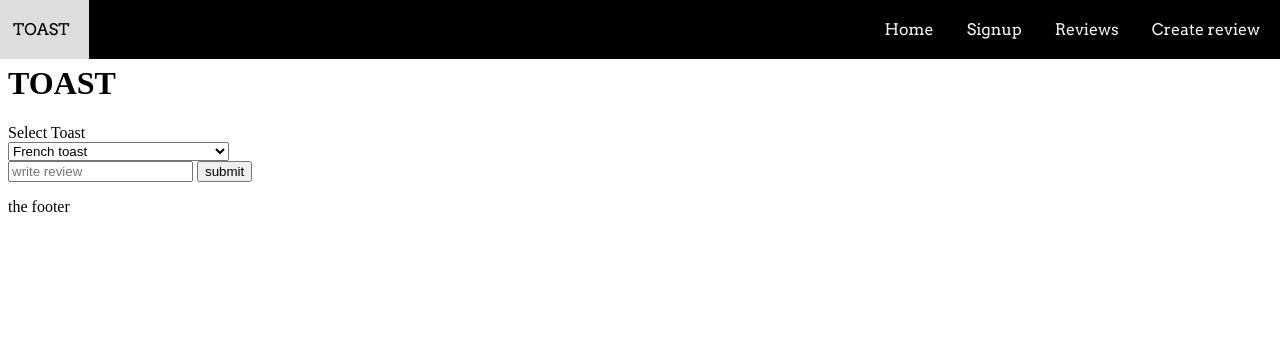
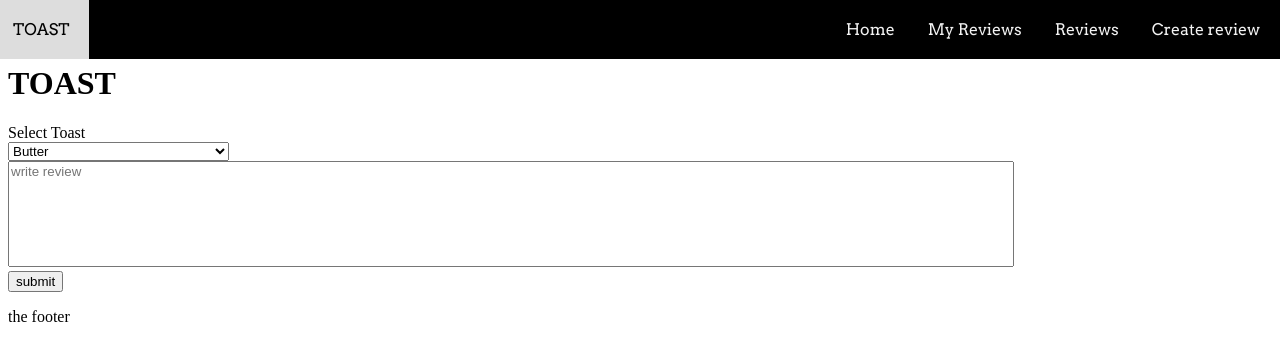
Before and after one commit to fujessica/Toast-website, a Flask app: page /create_review in a window 1280 px wide. Shown: the top 361 px of the page. Run offline with Flask 3, Linux system fonts and the light colour scheme; a user stored in the database is signed in; data comes from the database, SQL or seed files in the repository; both versions use the stored data as it was after the commit.

Commit message:
added limit to reviews per toast

```diff
--- a/routes.py
+++ b/routes.py
@@ -8,12 +8,6 @@ app.secret_key = "super secret key"
 
 
 '''functions'''
-
-def index():
-    if 'username' in session:
-        return redirect(url_for('user_reviews'))
-    else:
-        return redirect(url_for('signup'))
 
 def sql_queries(query, option):
     connection = sqlite3.connect('toast.db')
@@ -102,10 +96,10 @@ def signup():
 
 @app.route('/create_review', methods = ['GET', 'POST'])
 def create_review():
-    if session['username'] is None:
-        return redirect(url_for('login'))
+    if 'username' not in session or session['username'] is None:
+        return redirect(url_for('signup'))
     elif request.method == 'GET':
-        query = 'SELECT * FROM Toast'
+        query = "SELECT id, description from Toast EXCEPT SELECT t.id, t.description FROM Toast as t JOIN reviews AS r ON r.toast_id = t.id JOIN users AS u ON u.id = r.user_id WHERE u.username = '{}'".format(session['username'])
         toasts = sql_queries(query, 1)
         return render_template('create_reviews.html', toasts=toasts)
     elif request.method == 'POST':
@@ -129,8 +123,8 @@ def logout():
 
 @app.route('/my_reviews')
 def user_reviews():
-    if session["username"] is None:
-        return render_template('signup.html')
+    if 'username' not in session or session['username'] is None:
+        return redirect(url_for('signup'))
     else:
         username = session["username"]
         query = "SELECT r.review FROM reviews as r join users as u on r.user_id = u.id WHERE u.username = '{}'".format(username)
@@ -147,33 +141,43 @@ def show_all_reviews():
 
 @app.route('/delete_reviews', methods = ['GET', 'POST'])
 def delete_review():
-    if request.method == 'GET':
-        username = session['username']
-        query = "SELECT t.id, description FROM reviews as r join users as u on r.user_id = u.id join Toast as t on r.toast_id = t.id WHERE u.username = '{}'".format(username)
-        toasts = sql_queries(query, 1)
-        return render_template('delete_review.html', toasts = toasts)
-    elif request.method == 'POST':
-        username = request.form['username']
-        password = request.form['password']
-        password = hash_password(password)
-        query = "SELECT password FROM Users WHERE username = '{}'"
-        key = sql_queries(query, 0)
-        if username == session['username'] and password == key[0]:
-            query = "SELECT id FROM Users WHERE username = '{}'".format(username)
-            user_id = sql_queries(query, 0)[0]
-            toast_id = request.form['toast_id']
-            query = "DELETE FROM Reviews WHERE toast_id = '{}' and user_id =  '{}'".format(toast_id, user_id)
-            sql_queries(query, 2)
-            success_message = 'review deleted successfully'
-            return render_template('my_reviews.html', success_message = success_message)
-        else:
-            error_message = 'user authentication failed'
-            return redirect(url_for('delete_review'))
+    if 'username' not in session or session['username'] is None:
+        return redirect(url_for('signup'))
+    else:
+        if request.method == 'GET':
+            username = session['username']
+            query = "SELECT t.id, description FROM reviews as r join users as u on r.user_id = u.id join Toast as t on r.toast_id = t.id WHERE u.username = '{}'".format(username)
+            toasts = sql_queries(query, 1)
+            return render_template('delete_review.html', toasts = toasts)
+        elif request.method == 'POST':
+            username = request.form['username']
+            password = request.form['password']
+            password = hash_password(password)
+            query = "SELECT password FROM Users WHERE username = '{}'".format(username)
+            key = sql_queries(query, 0)
+            if username == session['username'] and password == key[0]:
+                query = "SELECT id FROM Users WHERE username = '{}'".format(username)
+                user_id = sql_queries(query, 0)[0]
+                toast_id = request.form['toast_id']
+                query = "DELETE FROM Reviews WHERE toast_id = '{}' and user_id =  '{}'".format(toast_id, user_id)
+                sql_queries(query, 2)
+                return redirect(url_for('user_reviews'))
+            else:
+                username = session['username']
+                query = "SELECT t.id, description FROM reviews as r join users as u on r.user_id = u.id join Toast as t on r.toast_id = t.id WHERE u.username = '{}'".format(username)
+                toasts = sql_queries(query, 1)
+                error_message = 'user authentification failed'
+                return render_template('delete_review.html', toasts = toasts, error_message = error_message)
 
-@app.route('/update_reviews')
+@app.route('/update_reviews', methods = ['POST', 'GET'])
 def update_reviews():
-    return 'among'
+        if request.method == 'GET':
+            return 'among'
 
+
+
+#request.form['date']
+#print ('hello')
 
 
 if __name__ == "__main__":
--- a/templates/create_reviews.html
+++ b/templates/create_reviews.html
@@ -10,6 +10,16 @@
     <nav>
         <br>{%include 'navbar.html'%}<br>
     </nav>
+
+    <style>
+        textarea{
+            resize:none;
+            width:1000px;
+            height:100px;
+            font-family: Arial, Helvetica, sans-serif;
+        }
+
+    </style>
 
     <body>
         <header>
@@ -29,9 +39,8 @@
                     {% endfor %}
                 </select>
                 <br>
-                <input type="text" name="review" placeholder="write review">
+                <textarea placeholder="write review" name="review"></textarea><br>
                 <input type="submit" value="submit">
-
             </form>
         </main>
 
--- a/templates/delete_review.html
+++ b/templates/delete_review.html
@@ -1,6 +1,11 @@
 <!DOCTYPE html>
 <html>
 
+    <body>
+
+        <nav>
+            {%include 'navbar.html'%}<br><br>
+        </nav>
 
         <head>
             <h1>Delete review</h1>
@@ -19,4 +24,5 @@
 
         {{error_message}}
 
+    </body>
 </html>
--- a/templates/navbar.html
+++ b/templates/navbar.html
@@ -53,7 +53,7 @@
                 <a href="/" class="ping">TOAST</a>
                 <a href="/create_review" class="object">Create review</a>
                 <a href="/reviews" class="object">Reviews</a>
-                <a href="/signup" class="object">Signup</a>
+                <a href="/my_reviews" class="object">My Reviews</a>
                 <a href="/" class="object">Home</a>
             </div>
         </navbar>
--- a/templates/reviews.html
+++ b/templates/reviews.html
@@ -5,6 +5,12 @@
         <title>
             Toast
         </title>
+
+        <style>
+            main{
+                word-break: break-all;
+            }
+        </style>
     </head>
 
     <body>
```
Also changed, not shown: templates/layout.html (added, +24 -0 lines), templates/login.html (+5 -2 lines), templates/my_reviews.html (+14 -5 lines), templates/signup.html (+0 -10 lines), toast.db. Lines whose indentation alone changed are shown as unchanged.
